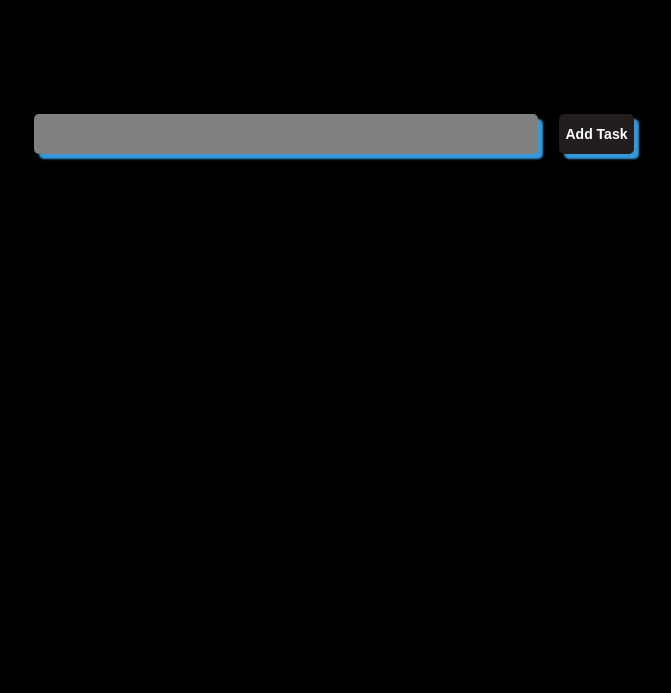
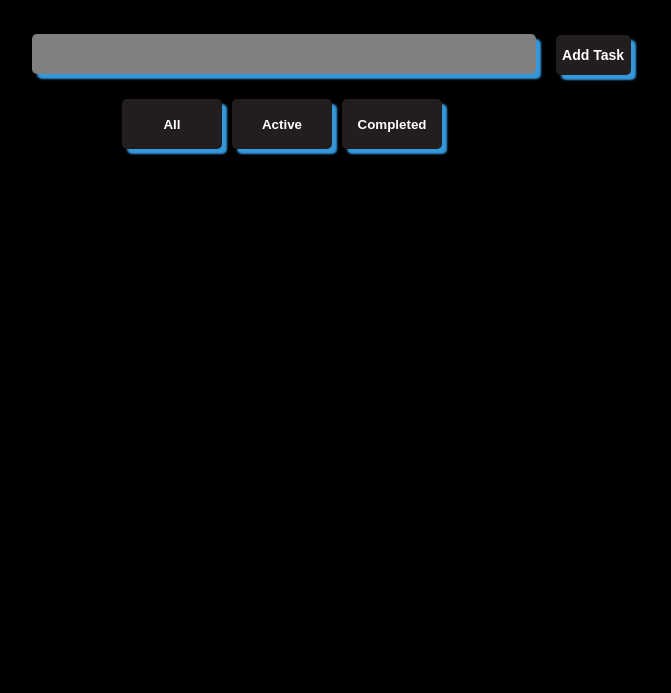
Before and after one commit to Android4biz/TodoApp, a React app in the folder todo_app/: page / in a window 1280 px wide. Shown: the part 107-800 px from the top of the page, without its empty margins (306-977 px from the left). Built offline with nearby package versions, Linux system fonts and the light colour scheme.

Commit message:
add active completed

```diff
--- a/todo_app/src/app/App.js
+++ b/todo_app/src/app/App.js
@@ -4,21 +4,33 @@ import { Todo } from "../components/todo/Todo";
 import { store } from "../store/store";
 import style from "./App.module.scss";
 import { observer } from "mobx-react-lite";
-// import { Route, Routes, Link, BrowserRouter } from "react-router-dom";
+import {
+    Route,
+    Routes,
+    Link,
+    BrowserRouter,
+    createBrowserRouter
+} from "react-router-dom";
 import { useState } from "react";
-// import Edit from "../components/edit/Edit";
-import { UserContext } from "../context";
+import { Filter } from "../components/filter/Filter";
 
-export const App = observer(({ store, tasks }) => {
+export const App = observer(({ store }) => {
+
     return (
-        // <UserContext.Provider value={store}>
-            <div className={style.App}>
+        <div className={style.App}>
+            <div className={style.title__block}>
                 <div className={style.title}>Todo App</div>
-                <div className={style.todo__input}>
-                    <Todo store={store} />
+            </div>
+            <div className={style.todo__input}>
+            <div>
+                <BrowserRouter>
+                    <Routes>
+                        <Route path="/" element={<Todo store={store} />} />
+                    </Routes>
+                </BrowserRouter>
                 </div>
-                <div />
             </div>
-        // </UserContext.Provider>
+            <div />
+        </div>
     );
 });
--- a/todo_app/src/app/App.module.scss
+++ b/todo_app/src/app/App.module.scss
@@ -14,7 +14,13 @@ body {
   .todo__input {
     display: flex;
     justify-content: center;
+    flex-direction: column;
+    margin: 0 auto;
   }
+}
+
+.title__block {
+  width: 100%;
 }
 
 .title {
@@ -22,17 +28,16 @@ body {
   width: 200px;
   height: fit-content;
   margin: 50px auto;
+  position: relative;
+  right: 40px;
 }
 
-//
 .modal__show {
   width: 400px;
   height: 200px;
 }
-//
 
-// @media (max-width: 601px) {
-//   .todo__input {
-
-//   }
-// }
+.block__show__tasks {
+  display: flex;
+  justify-content: center;
+}
--- /dev/null
+++ b/todo_app/src/components/filter/Filter.js
@@ -0,0 +1,16 @@
+import {observer} from "mobx-react-lite";
+import React from "react";
+import style from '../filter/Filter.module.scss'
+
+export const Filter = observer((props) => {
+    return (
+        <div className={style.show__block}>
+            <button
+                className={style.btn__item}
+                onClick={() => props.setFilter(props.name)}
+                >
+                    { props.name }
+                </button>
+        </div>
+    )
+})
--- /dev/null
+++ b/todo_app/src/components/filter/Filter.module.scss
@@ -0,0 +1,22 @@
+
+.show__block {
+    width: 20%;
+    height: 50px;
+    display: flex;
+    justify-content: center;
+    margin: 0 5px;
+    border: transparent;
+    border-radius: 10px;
+}
+
+.btn__item {
+    width: 100%;
+    background-color: rgb(35, 30, 30);
+    color: white;
+    border: transparent;
+    border-radius: 5px;
+    cursor: pointer;
+    box-shadow: 5px 5px 2px #3498db;
+    font-family: "Montserrat", sans-serif;
+    font-weight: 700;
+}
--- a/todo_app/src/components/item/TodoItem.js
+++ b/todo_app/src/components/item/TodoItem.js
@@ -5,17 +5,32 @@ import { observer } from "mobx-react-lite";
 import { store } from "../../store/store";
 import { useEffect, useState } from "react";
 import { nanoid } from "nanoid";
-// import Edit from "../edit/Edit";
+import { Filter } from "../filter/Filter";
 
-export const TodoItem = observer(
-    ({ store }) => {
-        const [newInputValue, setNemInputValue] = useState("")
-        const [edit, setEdit] = useState(false)
+const FILTER_MAP = {
+    All: () => true,
+    Active: (task) => task.completed,
+    Completed: (task) => !task.completed
+  };
+
+const FILTER_NAMES = Object.keys(FILTER_MAP);
+
+export const TodoItem = observer(({ store }) => {
+    const [newInputValue, setNemInputValue] = useState("");
+    const [filter, setFilter] = useState('All');
+
+    const filterList = FILTER_NAMES.map(name =>
+        <Filter
+            key={name}
+            name={name}
+            isPressed={name === filter}
+            setFilter={setFilter}
+        />
+    );
 
     const handleSubmit = e => {
         e.preventDefault();
         setNemInputValue("");
-            setEdit(false)
     };
 
     useEffect(() => {
@@ -26,7 +41,8 @@ export const TodoItem = observer(
 
     return (
         <ul className={style.todo__list}>
-                {store.todos.map((item, ind) =>
+            <div className={style.filterlist}>{ filterList }</div>
+            {store.todos.filter(FILTER_MAP[filter]).map((item, ind) =>
                 <div className={style.todo}>
                     <div className={style.index}>
                         {ind + 1}
@@ -42,14 +58,16 @@ export const TodoItem = observer(
                     </li>
                     {item.edit
                         ? true
-                            : <form onSubmit={handleSubmit} edit={edit}>
+                        : <form onSubmit={handleSubmit}>
                               <input
                                   className={style.textInput}
                                   value={newInputValue}
-                                    onChange={(e) =>setNemInputValue(e.target.value, item.id)}
+                                  onChange={e =>
+                                      setNemInputValue(e.target.value, item.id)}
                               />
                               <button
-                                    onClick={() => store.updateItem(newInputValue, item.id)}
+                                  onClick={() =>
+                                      store.updateItem(newInputValue, item.id)}
                                   handleSubmit={handleSubmit}
                               >
                                   Update
@@ -84,5 +102,4 @@ export const TodoItem = observer(
             )}
         </ul>
     );
-    }
-);
+});
--- a/todo_app/src/components/item/TodoItem.module.scss
+++ b/todo_app/src/components/item/TodoItem.module.scss
@@ -44,7 +44,7 @@
     border: none;
     background: none;
 }
-//
+
 .textInput {
     width: 100%;
 }
@@ -57,7 +57,14 @@
     background-position: center;
 
 }
-//
+
+.filterlist {
+    width: 500px;
+    display: flex;
+    justify-content: center;
+    margin-bottom: 24px;
+}
+
 @media (max-width: 1400px) {
     .todo__list {
         width: 40vw;
@@ -75,7 +82,7 @@
             background: grey;
             box-shadow: 3px 3px 1px #3498db;
             .todo__li {
-                width: 150px;
+                width: 400px;
                 @include center;
                 align-items: center;
             }
--- a/todo_app/src/components/todo/Todo.js
+++ b/todo_app/src/components/todo/Todo.js
@@ -7,15 +7,13 @@ import Button from "../btn/Button";
 import { TodoItem } from "../item/TodoItem";
 import { observer } from "mobx-react-lite";
 import { store } from "../../store/store";
-// import Edit from "../edit/Edit";
-// import { UserContext } from "../../context";
 
 export const Todo = observer(({ store }) => {
     const [tasks, setTasks] = useState("");
 
     const handleChange = e => {
         setTasks(e.target.value);
-    };
+    }
 
     const addTodo = tasks => {
         if (tasks) {
@@ -23,12 +21,12 @@ export const Todo = observer(({ store }) => {
                 id: nanoid(),
                 value: tasks,
                 completed: true,
-                edit: false
+                edit: true
             };
             store.addingTodo(newItem);
             setTasks("");
         }
-    };
+    }
 
     const handleSubmit = e => {
         e.preventDefault();
@@ -43,6 +41,7 @@ export const Todo = observer(({ store }) => {
     };
 
     return (
+        <>
         <div className={style.block__todo__input}>
             <div className={style.input__block}>
                 <form className={style.form} onSubmit={handleSubmit}>
@@ -53,13 +52,14 @@ export const Todo = observer(({ store }) => {
                         onKeyDown={keyDownHandler}
                     />
                 </form>
+            </div>
+            <div className={style.btn__input}>
                 <Button addTodo={() => addTodo(tasks)} />
             </div>
+        </div>
             <div className={style.block__list}>
-                <TodoItem
-                    store={store}
-                />
+                <TodoItem store={store} />
             </div>
-        </div>
+            </>
     );
 });
--- a/todo_app/src/components/todo/Todo.module.scss
+++ b/todo_app/src/components/todo/Todo.module.scss
@@ -25,13 +25,26 @@
 }
 
 .block__todo__input {
-    @include center;
-    flex-direction: column;
+    display: flex;
 }
 
+.btn__input {
+    width: 100px;
+}
+
+// todo
+
+.block__show__tasks {
+    width: 100%;
+    height: 50px;
+    display: flex;
+    justify-content: center;
+}
+//
+
 .input__block {
-    width: 600px;
-    margin-top: 10vh;
+    width: 100%;
+    // margin-top: 10vh;
     @include space-beetwen;
     .input {
         width: 500px;
--- a/todo_app/src/context.js
+++ /dev/null
@@ -1,3 +0,0 @@
-import React, {createContext} from "react";
-
-export const UserContext = createContext()
--- a/todo_app/src/index.js
+++ b/todo_app/src/index.js
@@ -3,18 +3,45 @@ import React, { StrictMode } from "react";
 import ReactDOM from "react-dom/client";
 import { App } from "./app/App";
 import { store } from "../src/store/store";
-import { BrowserRouter, RouterProvider } from "react-router-dom";
-import { TodoItem } from "./components/item/TodoItem";
-import { Route, Routes, Link } from "react-router-dom";
-// import { Context } from "react";
-import { UserContext } from "../src/context";
-// import { SomeContext } from "./context/context";
+// import {
+//     BrowserRouter,
+//     createBrowserRouter,
+//     RouterProvider
+// } from "react-router-dom";
+// import { TodoItem } from "./components/item/TodoItem";
+// import { Route, Routes, Link } from "react-router-dom";
+// import ErrorPage from "./router/error-page";
+
+// import { UserContext } from "../src/context";
+
+// const router = createBrowserRouter([
+//     {
+//         path: '/',
+//         element: <App />,
+//         errorElement: <ErrorPage/>
+//     },
+// ])
 
 const root = ReactDOM.createRoot(document.getElementById("root"));
 root.render(
-    <UserContext.Provider value={store}>
-        <React.StrictMode>
-            <App store={store} />
-        </React.StrictMode>
-    </UserContext.Provider>
+    <React.StrictMode>
+        <App store={store} />
+    </React.StrictMode>
 );
+{
+    /* </UserContext.Provider> */
+}
+{
+    /* <UserContext.Provider value={'UserContext'} > */
+}
+// <UserContext.Provider value={FILTER_MAP}>
+{
+    /* </UserContext.Provider> */
+}
+{
+    /* <BrowserRouter>
+    <Routes>
+        <Route path="/" element={<App store={store} />} />
+    </Routes>
+</BrowserRouter> */
+}
--- a/todo_app/src/store/store.js
+++ b/todo_app/src/store/store.js
@@ -2,7 +2,7 @@
 import { makeAutoObservable } from "mobx";
 
 class TodoStore {
-    todos = [];
+    todos = []
     constructor() {
         makeAutoObservable(this);
     }
```
Lines whose indentation alone changed are shown as unchanged.
